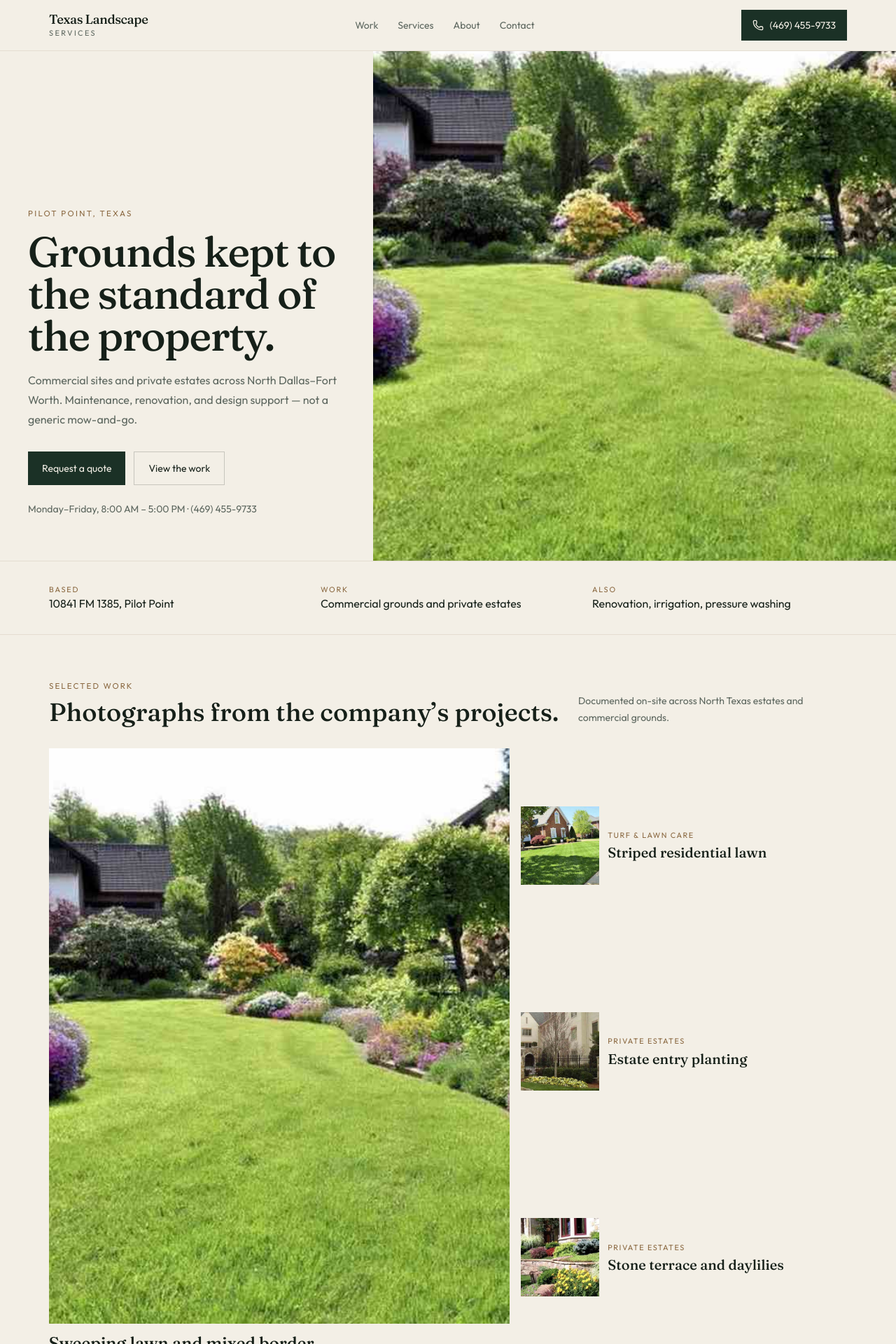
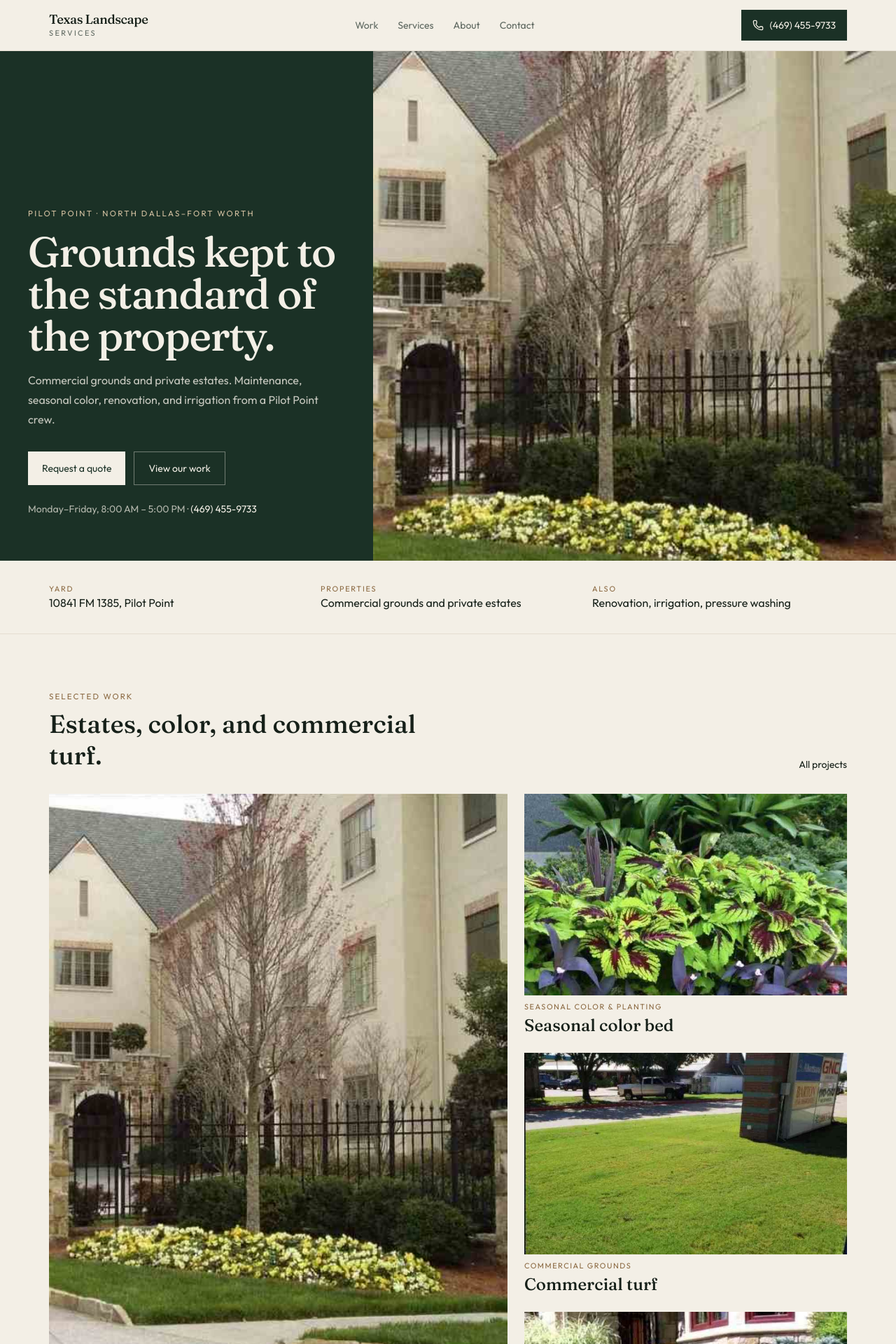
Before and after one commit to Funmzy10/texas-landscape-services, a Next.js app: page / in a window 1280 px wide. Shown: the top 1920 px of the page at 70% size. Built offline with nearby package versions, Linux system fonts and the light colour scheme.

Commit message:
Sharpen the hero, portfolio, and quote path.

```diff
--- a/app/page.js
+++ b/app/page.js
@@ -1,93 +1,100 @@
 import Image from "next/image";
 import Link from "next/link";
 import { reviews, business, projects, services } from "@/lib/data";
-import { Reveal } from "@/components/Reveal";
+
+const featuredSlugs = ["estate-entry", "color-bed", "commercial-turf", "stone-terrace"];
 
 export default function HomePage() {
-  const featured = projects.slice(0, 4);
+  const featured = featuredSlugs.map((slug) => projects.find((item) => item.slug === slug)).filter(Boolean);
+  const [lead, ...rest] = featured;
+  const leadReview = reviews[0];
+
   return (
     <main>
       <section className="grid lg:min-h-[calc(100vh-72px)] lg:grid-cols-12">
-        <Reveal className="flex flex-col justify-end px-5 py-12 lg:col-span-5 lg:px-10 lg:py-16">
-          <p className="text-[0.72rem] uppercase tracking-[0.2em] text-brass">Pilot Point, Texas</p>
-          <h1 className="mt-4 max-w-md font-serif text-5xl leading-[0.95] tracking-tight sm:text-6xl">
-            Grounds kept to the standard of the property.
-          </h1>
-          <p className="mt-5 max-w-md text-base leading-7 text-mute">
-            Commercial sites and private estates across North Dallas–Fort Worth. Maintenance, renovation, and design support — not a generic mow-and-go.
-          </p>
-          <div className="mt-8 flex flex-wrap gap-3">
-            <Link href="/contact#estimate" className="inline-flex h-12 items-center bg-moss px-5 text-sm text-paper">
-              Request a quote
-            </Link>
-            <Link href="/work" className="inline-flex h-12 items-center border border-ink/20 px-5 text-sm">
-              View the work
-            </Link>
-          </div>
-          <p className="mt-6 text-sm text-mute">
-            {business.hours} · <a href={business.phoneHref}>{business.phone}</a>
-          </p>
-        </Reveal>
-        <div className="relative min-h-[70vw] lg:col-span-7 lg:min-h-full">
+        <div className="relative order-1 min-h-[58vh] lg:order-2 lg:col-span-7 lg:min-h-full">
           <Image
-            src="/media/lawn-sweep.jpg"
-            alt="A broad green lawn curving beside a dense border of flowering shrubs and mature trees."
+            src="/media/estate-gate.jpg"
+            alt="Yellow and cream flowers in a bed in front of a black iron fence and a stone estate entrance."
             fill
             priority
-            className="object-cover"
+            className="object-cover object-[center_35%]"
             sizes="(min-width: 1024px) 58vw, 100vw"
           />
         </div>
+        <div className="order-2 flex flex-col justify-end bg-moss px-5 py-10 text-paper lg:order-1 lg:col-span-5 lg:px-10 lg:py-16">
+          <p className="text-[0.72rem] uppercase tracking-[0.2em] text-[#d7c4a4]">Pilot Point · North Dallas–Fort Worth</p>
+          <h1 className="mt-4 max-w-md font-serif text-[2.7rem] leading-[0.95] tracking-tight sm:text-6xl">
+            Grounds kept to the standard of the property.
+          </h1>
+          <p className="mt-5 max-w-md text-base leading-7 text-paper/80">
+            Commercial grounds and private estates. Maintenance, seasonal color, renovation, and irrigation from a Pilot Point crew.
+          </p>
+          <div className="mt-8 flex flex-wrap gap-3">
+            <Link href="/contact#estimate" className="inline-flex h-12 items-center bg-paper px-5 text-sm text-moss">
+              Request a quote
+            </Link>
+            <Link href="/work" className="inline-flex h-12 items-center border border-paper/40 px-5 text-sm text-paper">
+              View our work
+            </Link>
+          </div>
+          <p className="mt-6 text-sm text-paper/70">
+            {business.hours} · <a className="text-paper underline-offset-4 hover:underline" href={business.phoneHref}>{business.phone}</a>
+          </p>
+        </div>
       </section>
 
-      <section className="border-y border-line">
+      <section className="border-b border-line">
         <div className="mx-auto grid max-w-page gap-6 px-5 py-8 sm:grid-cols-3">
-          <p><span className="block text-[0.68rem] uppercase tracking-[0.16em] text-brass">Based</span>{business.street}, {business.city}</p>
-          <p><span className="block text-[0.68rem] uppercase tracking-[0.16em] text-brass">Work</span>Commercial grounds and private estates</p>
+          <p><span className="block text-[0.68rem] uppercase tracking-[0.16em] text-brass">Yard</span>{business.street}, {business.city}</p>
+          <p><span className="block text-[0.68rem] uppercase tracking-[0.16em] text-brass">Properties</span>Commercial grounds and private estates</p>
           <p><span className="block text-[0.68rem] uppercase tracking-[0.16em] text-brass">Also</span>Renovation, irrigation, pressure washing</p>
         </div>
       </section>
 
-      <section className="mx-auto max-w-page px-5 py-16">
+      <section className="mx-auto max-w-page px-5 py-16 md:py-20">
         <div className="flex flex-wrap items-end justify-between gap-4">
           <div>
             <p className="text-[0.72rem] uppercase tracking-[0.18em] text-brass">Selected work</p>
-            <h2 className="mt-2 font-serif text-4xl">Photographs from the company’s projects.</h2>
+            <h2 className="mt-2 max-w-xl font-serif text-4xl leading-tight">Estates, color, and commercial turf.</h2>
           </div>
-          <p className="max-w-sm text-sm leading-6 text-mute">Documented on-site across North Texas estates and commercial grounds.</p>
+          <Link href="/work" className="text-sm underline-offset-4 hover:underline">All projects</Link>
         </div>
-        <div className="mt-8 grid gap-4 md:grid-cols-12">
+        <div className="mt-8 grid gap-6 md:grid-cols-12">
           <Link href="/work" className="group md:col-span-7">
-            <span className="relative block aspect-[4/5] overflow-hidden">
-              <Image src={featured[0].image} alt={featured[0].alt} fill className="object-cover transition duration-500 group-hover:scale-[1.03]" sizes="(min-width: 768px) 55vw, 100vw" />
+            <span className="relative block aspect-[4/5] overflow-hidden bg-moss">
+              <Image src={lead.image} alt={lead.alt} fill className="object-cover transition duration-700 group-hover:scale-[1.03]" sizes="(min-width: 768px) 55vw, 100vw" />
             </span>
-            <span className="mt-3 block font-serif text-2xl">{featured[0].title}</span>
+            <span className="mt-3 block text-[0.68rem] uppercase tracking-[0.16em] text-brass">{lead.badge}</span>
+            <span className="mt-1 block font-serif text-3xl leading-tight">{lead.title}</span>
           </Link>
-          <div className="grid gap-4 md:col-span-5">
-            {featured.slice(1).map((project) => (
-              <Link key={project.slug} href="/work" className="grid grid-cols-[112px_1fr] items-center gap-3">
-                <span className="relative block aspect-square overflow-hidden">
-                  <Image src={project.image} alt={project.alt} fill className="object-cover" sizes="112px" />
+          <div className="grid content-start gap-6 md:col-span-5">
+            {rest.map((project) => (
+              <Link key={project.slug} href="/work" className="group">
+                <span className="relative block aspect-[16/10] overflow-hidden bg-moss">
+                  <Image src={project.image} alt={project.alt} fill className="object-cover transition duration-700 group-hover:scale-[1.03]" sizes="(min-width: 768px) 40vw, 100vw" />
                 </span>
-                <span>
-                  <span className="block text-[0.68rem] uppercase tracking-[0.14em] text-brass">{project.badge}</span>
-                  <span className="mt-1 block font-serif text-xl leading-tight">{project.title}</span>
-                </span>
+                <span className="mt-2 block text-[0.68rem] uppercase tracking-[0.14em] text-brass">{project.badge}</span>
+                <span className="mt-1 block font-serif text-2xl leading-tight">{project.title}</span>
               </Link>
             ))}
           </div>
         </div>
       </section>
 
-      <section className="bg-white">
-        <div className="mx-auto max-w-page px-5 py-16">
-          <p className="text-[0.72rem] uppercase tracking-[0.18em] text-brass">Services</p>
-          <h2 className="mt-2 max-w-xl font-serif text-4xl">What the company actually offers.</h2>
-          <ul className="mt-8 divide-y divide-line border-y border-line">
-            {services.map((service, index) => (
+      <section className="border-y border-line bg-white">
+        <div className="mx-auto grid max-w-page gap-10 px-5 py-16 md:grid-cols-[minmax(0,0.9fr)_minmax(0,1.1fr)] md:py-20">
+          <div>
+            <p className="text-[0.72rem] uppercase tracking-[0.18em] text-brass">Services</p>
+            <h2 className="mt-2 font-serif text-4xl leading-tight">A program for the property, not a generic route.</h2>
+            <div className="relative mt-6 aspect-[4/5] max-h-[520px]">
+              <Image src="/media/commercial-turf.jpg" alt="A wide mowed lawn in front of a retail center with a brick monument sign." fill className="object-cover" sizes="(min-width: 768px) 40vw, 100vw" />
+            </div>
+          </div>
+          <ul className="divide-y divide-line border-y border-line">
+            {services.map((service) => (
               <li key={service.slug}>
-                <Link href={`/services/${service.slug}`} className="grid gap-2 py-5 sm:grid-cols-[4rem_1fr_1.2fr] sm:items-baseline">
-                  <span className="text-sm text-brass">0{index + 1}</span>
+                <Link href={`/services/${service.slug}`} className="grid gap-1 py-4 sm:grid-cols-[1fr_1.1fr] sm:items-baseline sm:gap-6">
                   <strong className="font-serif text-2xl font-medium">{service.title}</strong>
                   <span className="text-sm leading-6 text-mute">{service.summary}</span>
                 </Link>
@@ -99,14 +106,14 @@ export default function HomePage() {
 
       <section className="mx-auto max-w-page px-5 py-16">
         <p className="text-[0.72rem] uppercase tracking-[0.18em] text-brass">How a quote starts</p>
-        <h2 className="mt-2 font-serif text-4xl">Three steps. No invented timeline.</h2>
-        <ol className="mt-8 grid gap-6 md:grid-cols-3">
+        <h2 className="mt-2 max-w-xl font-serif text-4xl leading-tight">Tell us the property. We’ll look at the grounds.</h2>
+        <ol className="mt-10 grid gap-8 md:grid-cols-3">
           {[
-            ["Tell us the property", "City or ZIP, commercial or home, and what needs attention."],
-            ["The site gets looked at", "Every property is evaluated individually to ensure an accurate, customized scope."],
-            ["You get a clear scope", "Work starts from an agreed program. Reply time depends on the office, not this page."],
+            ["Tell us the property", "City or ZIP, whether it is commercial or a home, and what needs attention."],
+            ["The grounds get reviewed", "Every property is evaluated on its own so the scope matches the site."],
+            ["You get a clear scope", "Work starts from an agreed program. Call if you would rather talk it through."],
           ].map(([title, copy], index) => (
-            <li key={title}>
+            <li key={title} className="border-t border-ink pt-4">
               <span className="text-sm text-brass">0{index + 1}</span>
               <h3 className="mt-2 font-serif text-2xl">{title}</h3>
               <p className="mt-2 text-sm leading-6 text-mute">{copy}</p>
@@ -119,16 +126,20 @@ export default function HomePage() {
         <div className="mx-auto max-w-page px-5 py-16">
           <div className="flex flex-wrap items-end justify-between gap-4">
             <div>
-              <p className="text-[0.72rem] uppercase tracking-[0.18em] text-brass">From public reviews</p>
-              <h2 className="mt-2 font-serif text-4xl">Yelp, {business.yelpScore} from {business.yelpCount} reviews.</h2>
+              <p className="text-[0.72rem] uppercase tracking-[0.18em] text-brass">Yelp</p>
+              <h2 className="mt-2 font-serif text-4xl">{business.yelpScore} from {business.yelpCount} reviews</h2>
             </div>
             <a href={business.yelp} className="text-sm underline-offset-4 hover:underline">Read the Yelp profile</a>
           </div>
-          <div className="mt-8 grid gap-6 md:grid-cols-3">
-            {reviews.map((review) => (
-              <blockquote key={review.name} className="border-t border-ink pt-4">
+          <blockquote className="mt-8 max-w-3xl">
+            <p className="font-serif text-3xl leading-snug">“{leadReview.quote}”</p>
+            <footer className="mt-4 text-xs uppercase tracking-[0.14em] text-mute">{leadReview.name} · {leadReview.detail}</footer>
+          </blockquote>
+          <div className="mt-8 grid gap-6 md:grid-cols-2">
+            {reviews.slice(1).map((review) => (
+              <blockquote key={review.name} className="border-t border-line pt-4">
                 <p className="text-sm leading-6">“{review.quote}”</p>
-                <footer className="mt-4 text-xs uppercase tracking-[0.14em] text-mute">{review.name} · {review.detail}</footer>
+                <footer className="mt-3 text-xs uppercase tracking-[0.14em] text-mute">{review.name} · {review.detail}</footer>
               </blockquote>
             ))}
           </div>
@@ -136,19 +147,26 @@ export default function HomePage() {
       </section>
 
       <section className="bg-moss text-paper">
-        <div className="mx-auto grid max-w-page gap-8 px-5 py-16 md:grid-cols-[1fr_1fr]">
+        <div className="mx-auto grid max-w-page gap-10 px-5 py-16 md:grid-cols-[1.1fr_0.9fr] md:items-end">
           <div>
             <p className="text-[0.72rem] uppercase tracking-[0.18em] text-paper/60">Service area</p>
-            <h2 className="mt-2 font-serif text-4xl">North Dallas–Fort Worth.</h2>
+            <h2 className="mt-2 font-serif text-4xl leading-tight">North Dallas–Fort Worth, from Pilot Point.</h2>
             <p className="mt-4 max-w-md text-sm leading-6 text-paper/75">
-              Serving regular maintenance routes across Frisco, Prosper, Celina, and surrounding North DFW communities. The company also says it serves clients throughout Texas.
+              Regular routes through Frisco, Prosper, Celina, and the surrounding communities. The company also works with clients elsewhere in Texas.
             </p>
+            <ul className="mt-6 grid grid-cols-2 gap-y-1 text-lg sm:grid-cols-3">
+              {business.cities.map((city) => (
+                <li key={city}>{city}</li>
+              ))}
+            </ul>
           </div>
-          <ul className="grid grid-cols-2 gap-y-2 text-lg">
-            {business.cities.map((city) => (
-              <li key={city}>{city}</li>
-            ))}
-          </ul>
+          <div>
+            <p className="font-serif text-3xl leading-tight">Ready for a look at the property?</p>
+            <div className="mt-6 flex flex-wrap gap-3">
+              <Link href="/contact#estimate" className="inline-flex h-12 items-center bg-paper px-5 text-sm text-moss">Request a quote</Link>
+              <a href={business.phoneHref} className="inline-flex h-12 items-center border border-paper/40 px-5 text-sm">Call {business.phone}</a>
+            </div>
+          </div>
         </div>
       </section>
     </main>
--- a/app/work/page.js
+++ b/app/work/page.js
@@ -1,5 +1,6 @@
+import Link from "next/link";
 import { WorkGallery } from "@/components/WorkGallery";
-import { Compare } from "@/components/Compare";
+import { business } from "@/lib/data";
 
 export const metadata = {
   title: "Work",
@@ -9,22 +10,24 @@ export const metadata = {
 
 export default function WorkPage() {
   return (
-    <main className="mx-auto max-w-page px-5 py-12">
+    <main className="mx-auto max-w-page px-5 py-12 md:py-16">
       <p className="text-[0.72rem] uppercase tracking-[0.18em] text-brass">Portfolio</p>
-      <h1 className="mt-3 max-w-2xl font-serif text-5xl leading-none">The grounds, as photographed.</h1>
+      <h1 className="mt-3 max-w-2xl font-serif text-5xl leading-[0.95]">The grounds, as photographed.</h1>
       <p className="mt-4 max-w-xl text-sm leading-6 text-mute">
-        Documented on-site across North Texas estates and commercial grounds. Open a photograph for what it actually shows, then ask for a quote on similar work.
+        Documented on-site across North Texas estates and commercial grounds. Open a photograph, then ask for a quote on similar work.
       </p>
       <div className="mt-10">
         <WorkGallery />
       </div>
-      <div className="mt-16 max-w-4xl">
-        <p className="text-[0.72rem] uppercase tracking-[0.18em] text-brass">Two finishes</p>
-        <h2 className="mt-2 font-serif text-3xl">Drag to compare two real properties.</h2>
-        <div className="mt-6">
-          <Compare />
-        </div>
+      <div className="mt-16 flex flex-wrap items-center justify-between gap-4 border-t border-line pt-8">
+        <p className="font-serif text-3xl">Want this standard on your property?</p>
+        <Link href="/contact#estimate" className="inline-flex h-12 items-center bg-moss px-5 text-sm text-paper">
+          Request a quote
+        </Link>
       </div>
+      <p className="mt-4 text-sm text-mute">
+        Or call <a href={business.phoneHref}>{business.phone}</a>
+      </p>
     </main>
   );
 }
--- a/components/WorkGallery.js
+++ b/components/WorkGallery.js
@@ -40,20 +40,20 @@ export function WorkGallery() {
       </div>
       <div className="mt-8 grid gap-4 sm:grid-cols-2 lg:grid-cols-12">
         {shown.map((project, index) => {
-          const wide = index % 5 === 0;
+          const featured = filter === "all" && index === 0;
           return (
             <button
               key={project.slug}
               type="button"
               onClick={() => setActive(project)}
-              className={`group text-left ${wide ? "lg:col-span-7" : "lg:col-span-5"}`}
+              className={`group text-left ${featured ? "sm:col-span-2 lg:col-span-12" : "lg:col-span-4"}`}
             >
-              <span className="relative block aspect-[4/5] overflow-hidden bg-moss">
+              <span className={`relative block overflow-hidden bg-moss ${featured ? "aspect-[4/5] sm:aspect-[16/9]" : "aspect-[4/5]"}`}>
                 <Image
                   src={project.image}
                   alt={project.alt}
                   fill
-                  sizes={wide ? "(min-width: 1024px) 58vw, 100vw" : "(min-width: 1024px) 40vw, 100vw"}
+                  sizes={featured ? "(min-width: 1024px) 1100px, 100vw" : "(min-width: 1024px) 33vw, 100vw"}
                   className="object-cover transition duration-500 group-hover:scale-[1.03]"
                 />
               </span>
```
